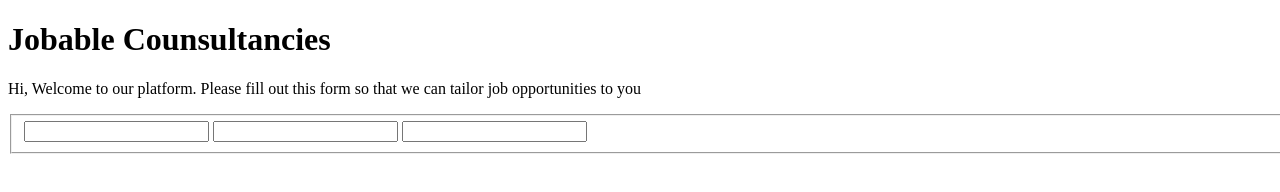
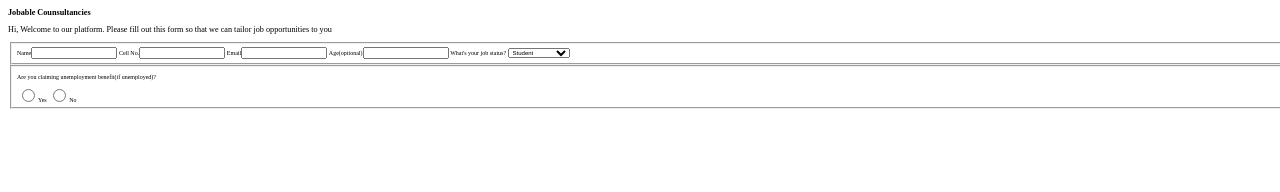
Before and after one commit to Kosh-Shukla/fcc-survey, a plain HTML site: page index.html in a window 1280 px wide. Drawn offline with Linux system fonts and the light colour scheme.

Commit message:
added css to reduce size and added more elements to form

```diff
--- a/index.html
+++ b/index.html
@@ -17,10 +17,25 @@
     you</p>
   <form id="survey-form">
     <fieldset>
-      <label for=""><input /></label>
-      <label for=""><input /></label>
-      <label for=""><input /></label>
+      <label for="name">Name<input id="name" name="name" required /></label>
+      <label for="cellno">Cell No.<input id="cellno" name="cellno" required /></label>
+      <label for="email">Email<input type="email" id="email" name="email" required /></label>
+      <label for="age">Age<span>(optional)</span><input type="number" id="age" name="age" /></label>
+      <label for="job=status">What's your job status?
+        <select id="job-status" required>
+          <option value="Student">Student</option>
+          <option value="Unefmployed">Unemployed</option>
+          <option value="Under Contract">Under contract</option>
+          <option value="Freelancer">Freelancer</option>
+        </select>
+      </label>
     </fieldset>
+    <fieldset>
+      <p>Are you claiming unemployment benefit(if unemployed)?</p>
+      <label for="benefit"><input type="radio" id="benefit" name="benefit-status" />Yes</label>
+      <label for="no-benefit"><input type="radio" id="no-benefit" name="benefit-status" />No</label>
+    </fieldset>
+
   </form>
   <script src="https://replit.com/public/js/replit-badge.js" theme="blue" defer>
     setTimeout(() => {
--- a/style.css
+++ b/style.css
@@ -2,3 +2,6 @@ html, body {
   height: 100%;
   width: 100%;
 }
+*{
+  font-size:80% ;
+}
```
